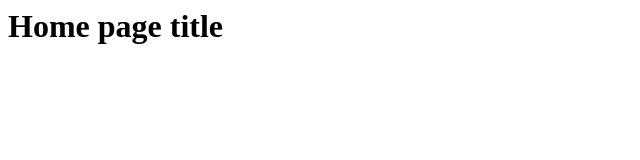
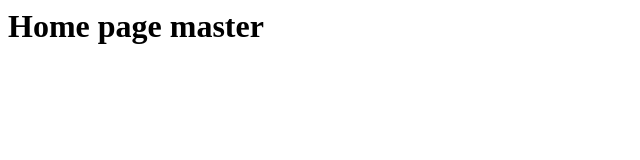
Before and after one commit to sarabridio/git-course-repo, a plain HTML site: page index.html in a window 1280 px wide. Shown: the full height of the page, 0-640 px from the left. Drawn offline with Linux system fonts and the light colour scheme.

Commit message:
modified home page title in branch master

```diff
--- a/index.html
+++ b/index.html
@@ -2,6 +2,6 @@
 <head>
 </head>
 <body>
-	<h1>Home page title</h1>
+	<h1>Home page master</h1>
 </body>
 </html>
```
